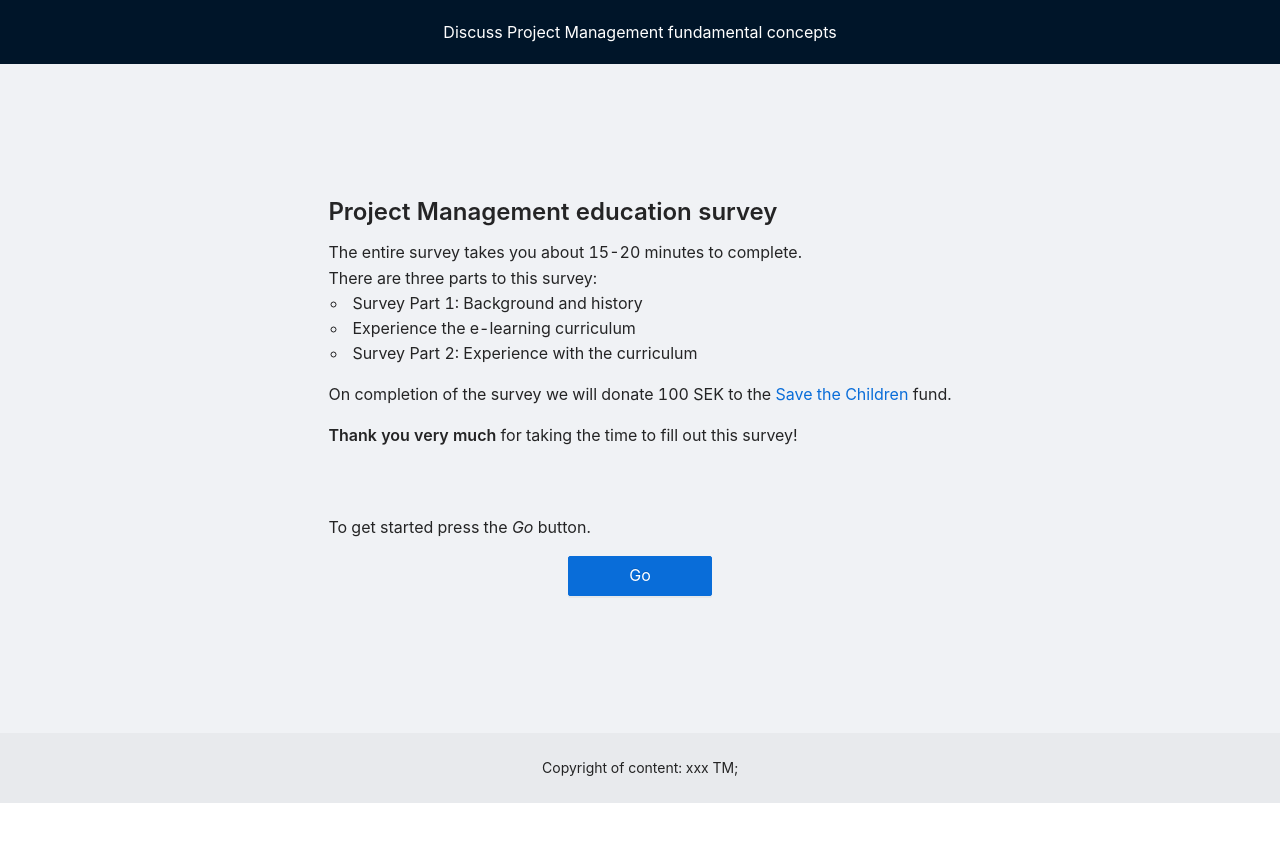
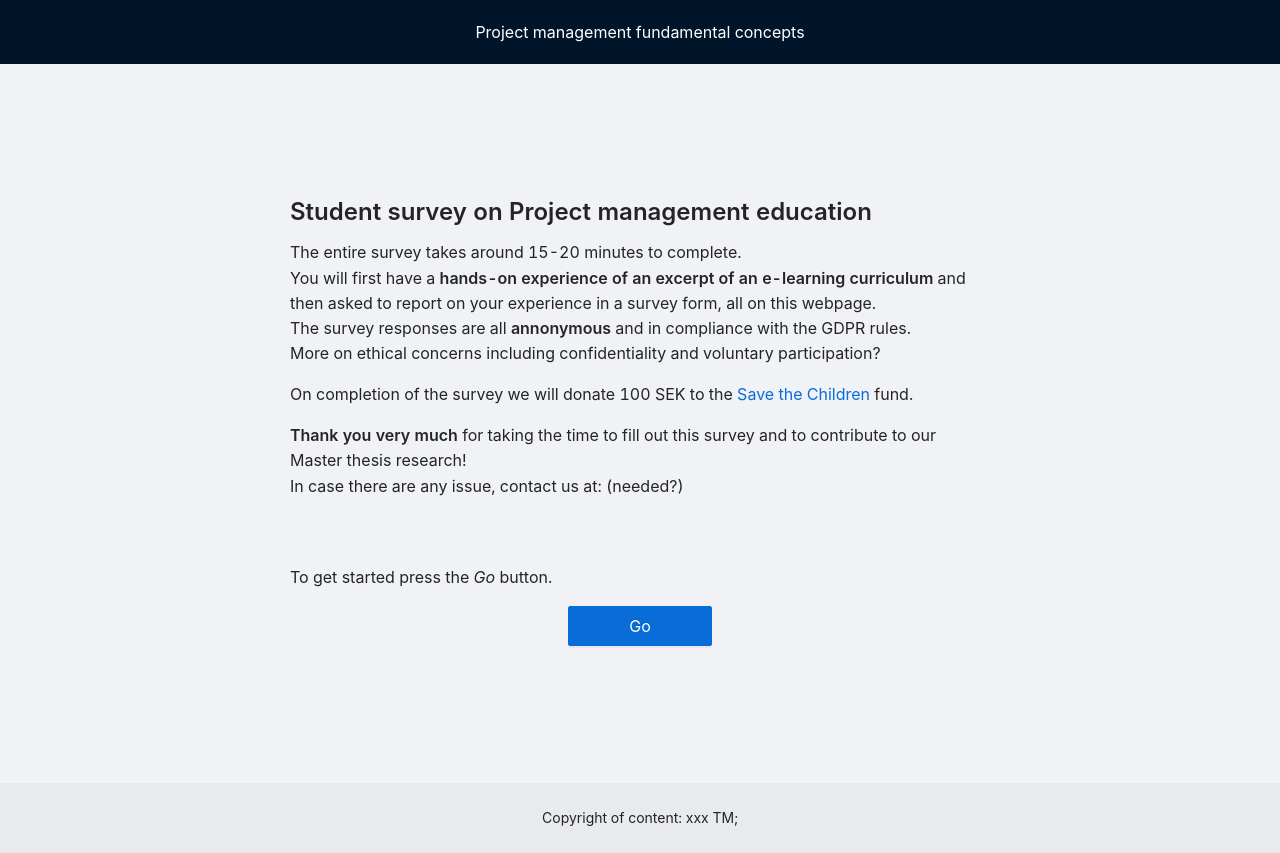
Before and after one commit to tbwiss/gamified-pm-learning, a React (Create React App) app: page / in a window 1280 px wide. Before the commit the page ends 803 px from the top, so only its background shows below. Built offline with nearby package versions, Linux system fonts and the light colour scheme.

Commit message:
Get rid of 2 part survey

```diff
--- a/public/index.html
+++ b/public/index.html
@@ -7,11 +7,11 @@
     <meta name="theme-color" content="#000000" />
     <meta
       name="description"
-      content="Learn Project Management course content"
+      content="Student survey on Project Management learning experiences with Gamification elements"
     />
     <link rel="apple-touch-icon" href="%PUBLIC_URL%/logo192.png" />
     <link rel="manifest" href="%PUBLIC_URL%/manifest.json" />
-    <title>Learn Project Management with Gamification elements</title>
+    <title>Student survey on Project Management learning materials with Gamification elements</title>
   </head>
   <body>
     <noscript>You need to enable JavaScript to run this app.</noscript>
--- a/src/components/landing/LandingPage.css
+++ b/src/components/landing/LandingPage.css
@@ -9,6 +9,10 @@
   margin-top: 1.5em;
 }
 
+.landing-page-topo {
+  max-width: 700px;
+}
+
 @media only screen and (max-width: 1000px) {
   .landing-page {
     margin: 2em;
--- a/src/components/landing/LandingPage.tsx
+++ b/src/components/landing/LandingPage.tsx
@@ -7,20 +7,26 @@ const { Title, Paragraph, Text } = Typography;
 const LandingPage: FC<{ onGo: (...args: any[]) => any }> = ({ onGo }) => {
   return (
     <div className="landing-page">
-      <Typography>
+      <Typography className="landing-page-topo">
         <Title level={3} className="landing-main-title">
-          Project Management education survey
+          Student survey on Project management education
         </Title>
         <Paragraph>
           <Text>
-            The entire survey takes you about 15-20 minutes to complete.
+            The entire survey takes around 15-20 minutes to complete.
             <br />
-            There are three parts to this survey:
-            <ul>
-              <li>Survey Part 1: Background and history</li>
-              <li>Experience the e-learning curriculum</li>
-              <li>Survey Part 2: Experience with the curriculum</li>
-            </ul>
+            You will first have a{" "}
+            <strong>
+              hands-on experience of an excerpt of an e-learning curriculum
+            </strong>{" "}
+            and then asked to report on your experience in a survey form, all on
+            this webpage.
+            <br />
+            The survey responses are all <strong>annonymous</strong> and in
+            compliance with the GDPR rules.
+            <br />
+            More on ethical concerns including confidentiality and voluntary
+            participation?
           </Text>
         </Paragraph>
         <Paragraph>
@@ -33,8 +39,10 @@ const LandingPage: FC<{ onGo: (...args: any[]) => any }> = ({ onGo }) => {
         <Paragraph>
           <Text>
             <strong>Thank you very much</strong> for taking the time to fill out
-            this survey!
+            this survey and to contribute to our Master thesis research!
           </Text>
+          <br />
+          <Text>In case there are any issue, contact us at: (needed?)</Text>
         </Paragraph>
         <br />
         <br />
--- a/src/components/main/Main.tsx
+++ b/src/components/main/Main.tsx
@@ -36,10 +36,8 @@ const Main: FC = () => {
   const renderPage = () => {
     switch (pageIdx) {
       case 0:
-        return <LandingPage onGo={() => setPageIdx(pageIdx + 1)} />;
+        return <LandingPage onGo={doABtestingRedirect} />;
       case 1:
-        return <Survey isPartOne={true} onCompleted={doABtestingRedirect} />;
-      case 2:
         return (
           <>
             {isStepper ? (
@@ -49,7 +47,7 @@ const Main: FC = () => {
             )}
           </>
         );
-      case 3:
+      case 2:
         return <Survey isPartOne={false} onCompleted={() => {}} />;
 
       // TODO: also have a "exit" page??
@@ -62,7 +60,7 @@ const Main: FC = () => {
     <>
       <Layout className="layout">
         <Header className="header" onClick={() => setIsStepper(!isStepper)}>
-          Discuss Project Management fundamental concepts
+          Project management fundamental concepts
         </Header>
         <Content className="content">
           {renderPage()}
--- a/src/components/survey/Survey.tsx
+++ b/src/components/survey/Survey.tsx
@@ -14,7 +14,7 @@ const Survey: FC<{
   // eslint-disable-next-line
   useEffect(() => {
     const tmpWidth = window.innerWidth * 0.95;
-    const tmpHeight = window.innerHeight * 0.85;
+    const tmpHeight = window.innerHeight * 0.9;
     setWidth(tmpWidth > 900 ? 900 : tmpWidth);
     setHeight(tmpHeight > 1000 ? 1100 : tmpHeight);
   });
--- a/src/components/viewer/Viewer.tsx
+++ b/src/components/viewer/Viewer.tsx
@@ -18,7 +18,7 @@ const Viewer: FC<{ onCompleted: (...args: any[]) => any }> = ({
   // eslint-disable-next-line
   useEffect(() => {
     const tmpWidth = window.innerWidth * 0.9;
-    const tmpHeight = window.innerHeight * 0.8;
+    const tmpHeight = window.innerHeight * 0.85;
     setWidth(tmpWidth > 900 ? 900 : tmpWidth);
     setHeight(tmpHeight > 1000 ? 1000 : tmpHeight);
   });
```
